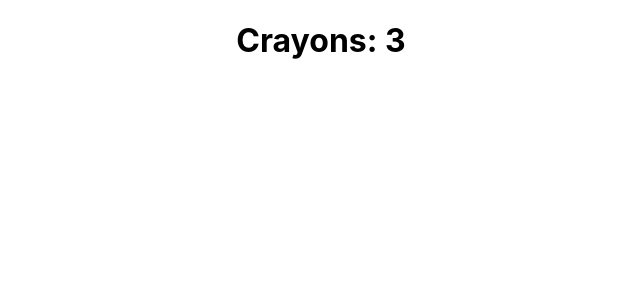
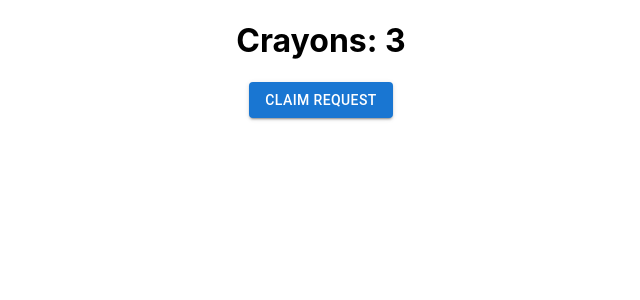
Before and after one commit to Annie-McElroy/the-village, a React (Create React App) app in the folder client/: page / in a window 1280 px wide. Shown: the top 300 px of the page, without its empty margins (319-959 px from the left). Built offline with nearby package versions, Linux system fonts and the light colour scheme.

Commit message:
Claim request button is working with material UI

```diff
--- a/client/src/components/ClaimRequestButton/index.js
+++ b/client/src/components/ClaimRequestButton/index.js
@@ -1,4 +1,6 @@
 import React, { Component } from "react";
+import Button from '@mui/material/Button';
+
 
 class ClaimRequestButton extends Component {
   constructor(props) {
@@ -13,8 +15,10 @@ class ClaimRequestButton extends Component {
   render() {
     return (
       <div>
-        <h1>{this.state.clicked ? 'Clicked!!!' : 'Not Clicked' } </h1>
-        <button onClick={this.handleClick}> Click Me!</button>
+        <Button variant="contained" color="primary" onClick={this.handleClick}>
+        {this.state.clicked ? 'Request has been claimed!' : 'Claim Request' }
+        </Button>
+
       </div>
     )
   }
--- a/client/src/pages/Home.js
+++ b/client/src/pages/Home.js
@@ -1,6 +1,7 @@
 import React from "react";
 // import LoginForm from "../components/LoginForm";
 import Crayon from "../components/Crayons";
+import ClaimRequestButton from "../components/ClaimRequestButton";
 
 
 const Home = () => {
@@ -8,6 +9,7 @@ const Home = () => {
     <div className="container">
       {/* <Nav /> */}
       <Crayon />
+      <ClaimRequestButton />
     </div>
   );
 };
--- a/package.json
+++ b/package.json
@@ -15,5 +15,8 @@
   "license": "MIT",
   "devDependencies": {
     "concurrently": "^5.1.0"
+  },
+  "dependencies": {
+    "@material-ui/core": "^4.12.4"
   }
 }
```
Also changed, not shown: 1 other file (tests, documents, lock files or other folders).
